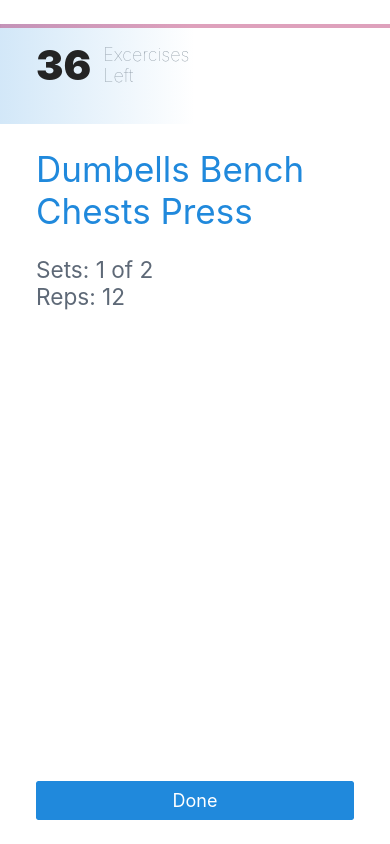
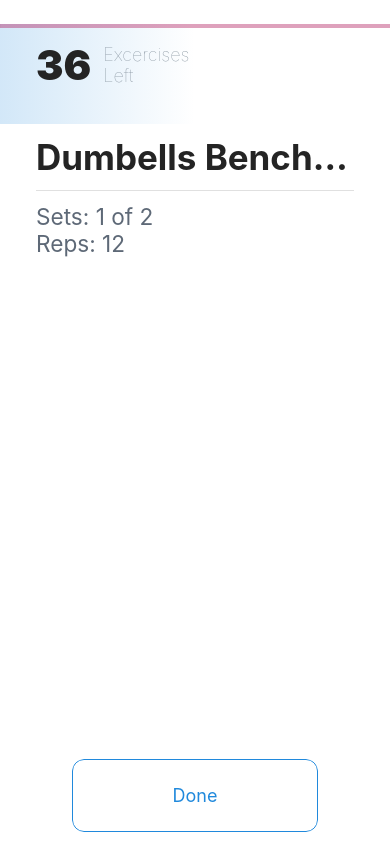
Before and after one commit to Alimobasheri/fitness-tracking-app, a React Native app: screen / in a window 390 px wide. Built offline with nearby package versions, Linux system fonts and the light colour scheme.

Commit message:
Update: New excercise screen styles

```diff
--- a/src/components/WorkoutExcercise/index.tsx
+++ b/src/components/WorkoutExcercise/index.tsx
@@ -1,6 +1,6 @@
-import { Text, Button, useTheme } from "@rneui/themed";
+import { Text, Button, useTheme, Divider } from "@rneui/themed";
 import { FC } from "react";
-import { View } from "react-native";
+import { View, Image } from "react-native";
 import { Excercise } from "../../types/excercise";
 import styles from "./styles";
 
@@ -17,10 +17,20 @@ export const WorkoutExcercise: FC<WorkoutExcerciseProps> = ({
     <View style={styles.root}>
       <View style={styles.topSection}>
         <View style={styles.excNameWrapper}>
-          <Text h2 h2Style={{ color: theme.colors.primary }}>
+          <Text
+            h2
+            h2Style={{
+              color: theme.colors.black,
+              fontWeight: "700",
+              lineHeight: 42,
+            }}
+            numberOfLines={1}
+            adjustsFontSizeToFit
+          >
             {excercise.name}
           </Text>
         </View>
+        <Divider />
         <View style={styles.excStatWrapper}>
           <Text h4 h4Style={{ color: theme.colors.grey2 }}>
             Sets: {excercise.setNumber} of {excercise.setsCount}
@@ -31,7 +41,16 @@ export const WorkoutExcercise: FC<WorkoutExcerciseProps> = ({
         </View>
       </View>
       <View style={styles.bottomSection}>
-        <Button onPress={gotoNextStep}>Done</Button>
+        <Button
+          type={"outline"}
+          containerStyle={styles.doneButtonContainerStyle}
+          buttonStyle={styles.doneButtonStyle}
+          onPress={gotoNextStep}
+          color={theme.colors.white}
+          titleStyle={{ color: theme.colors.primary }}
+        >
+          Done
+        </Button>
       </View>
     </View>
   );
--- a/src/components/WorkoutExcercise/styles.ts
+++ b/src/components/WorkoutExcercise/styles.ts
@@ -4,13 +4,24 @@ export default StyleSheet.create({
   root: {
     flex: 1,
     justifyContent: "space-between",
-    paddingVertical: 24,
-    paddingHorizontal: 36
+    paddingVertical: 12,
+    paddingHorizontal: 36,
   },
   topSection: {},
-  excNameWrapper: {},
+  excNameWrapper: {
+    marginBottom: 12,
+  },
   bottomSection: {},
   excStatWrapper: {
-    marginTop: 24
-  }
-})
+    marginTop: 12,
+  },
+  doneButtonContainerStyle: {
+    marginHorizontal: 36,
+    borderRadius: 12,
+  },
+  doneButtonStyle: {
+    padding: 24,
+    borderRadius: 12,
+    borderWidth: 1,
+  },
+});
```
